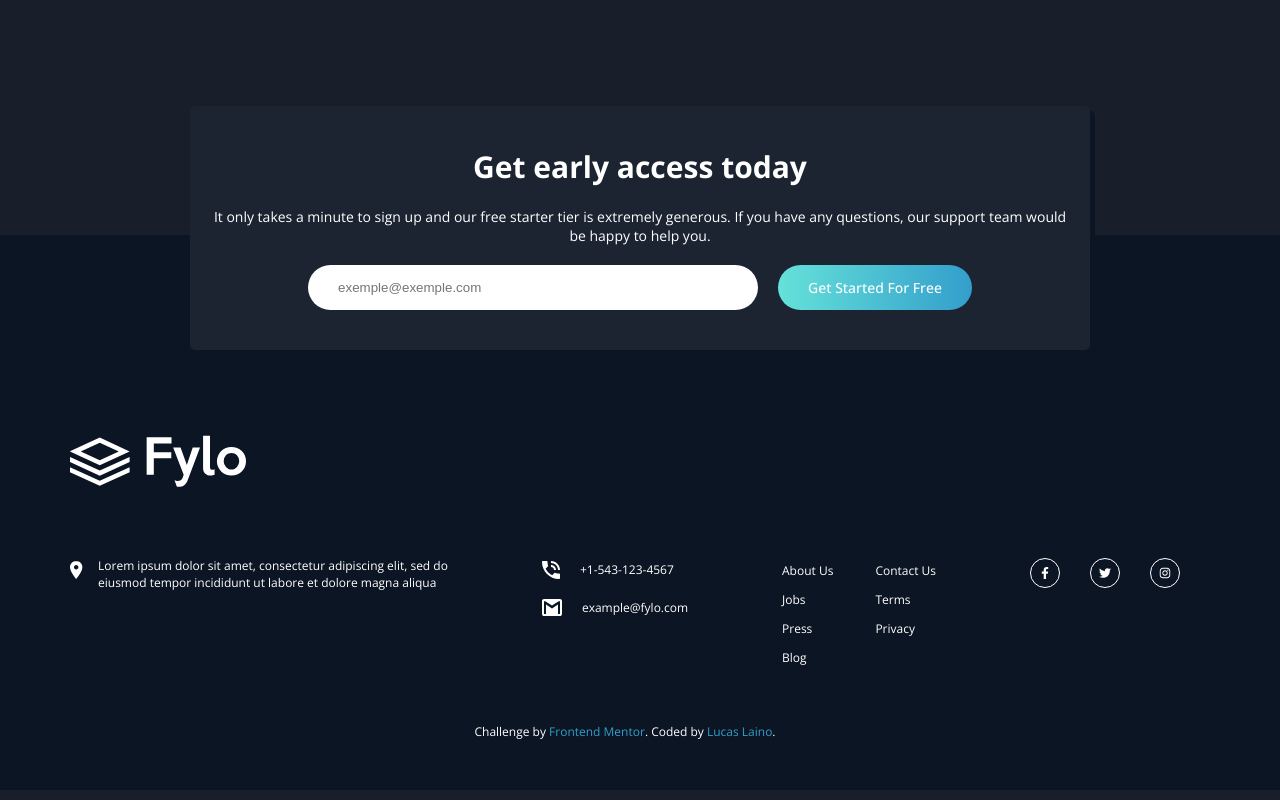
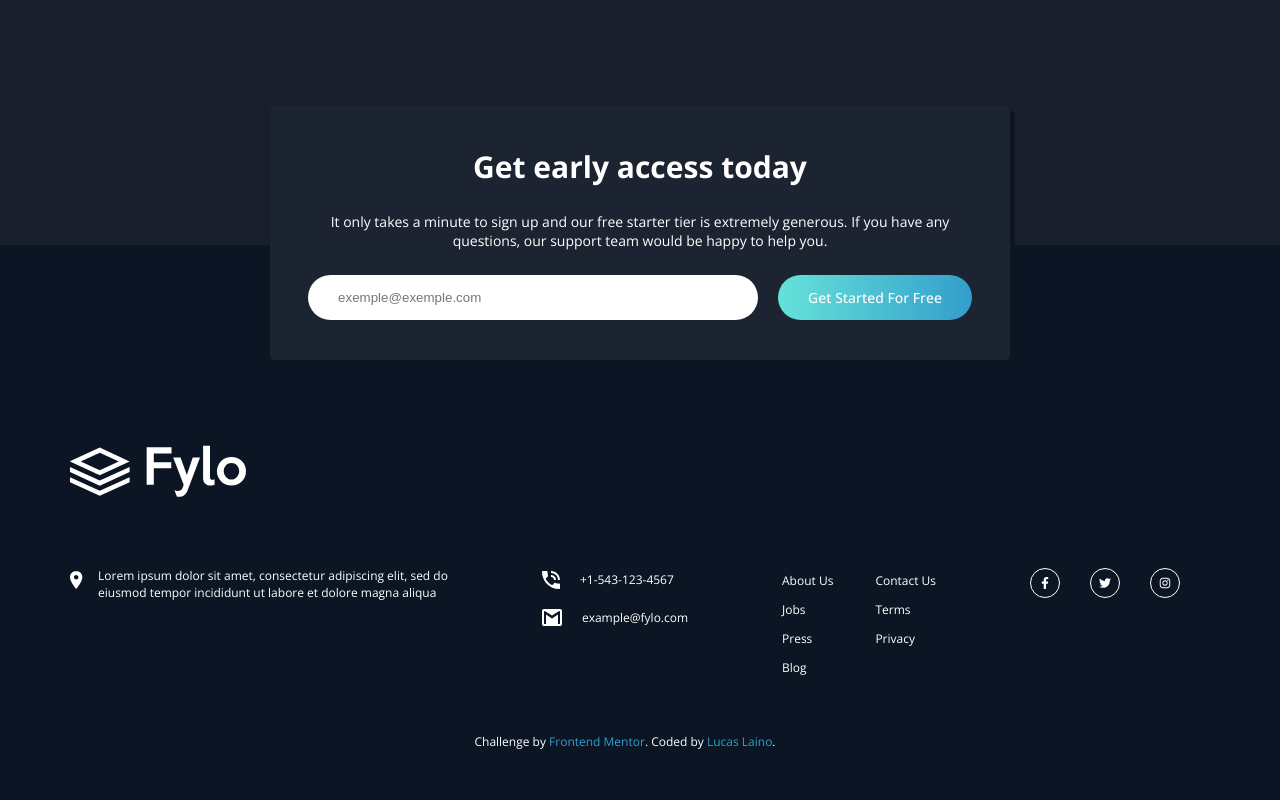
Before and after one commit to LucasLaino/frontend-mentor-fylo-lading-page, a React (Vite) app: page / in a window 1280 px wide. Shown: the part 2611-3411 px from the top of the page. Built offline with nearby package versions, Linux system fonts and the light colour scheme.

Commit message:
refactor: Altera a largura do texto no GetAccessSection

```diff
--- a/src/components/GetAccessSection/GetAccessSection.module.css
+++ b/src/components/GetAccessSection/GetAccessSection.module.css
@@ -27,8 +27,9 @@
 }
 
 .SignUpInfos {
-    /* max-width: 70%; */
+    width: 700px;
     font-size: 14px;
+    padding: 5px 40px;
     text-align: center;
 }
 
```
